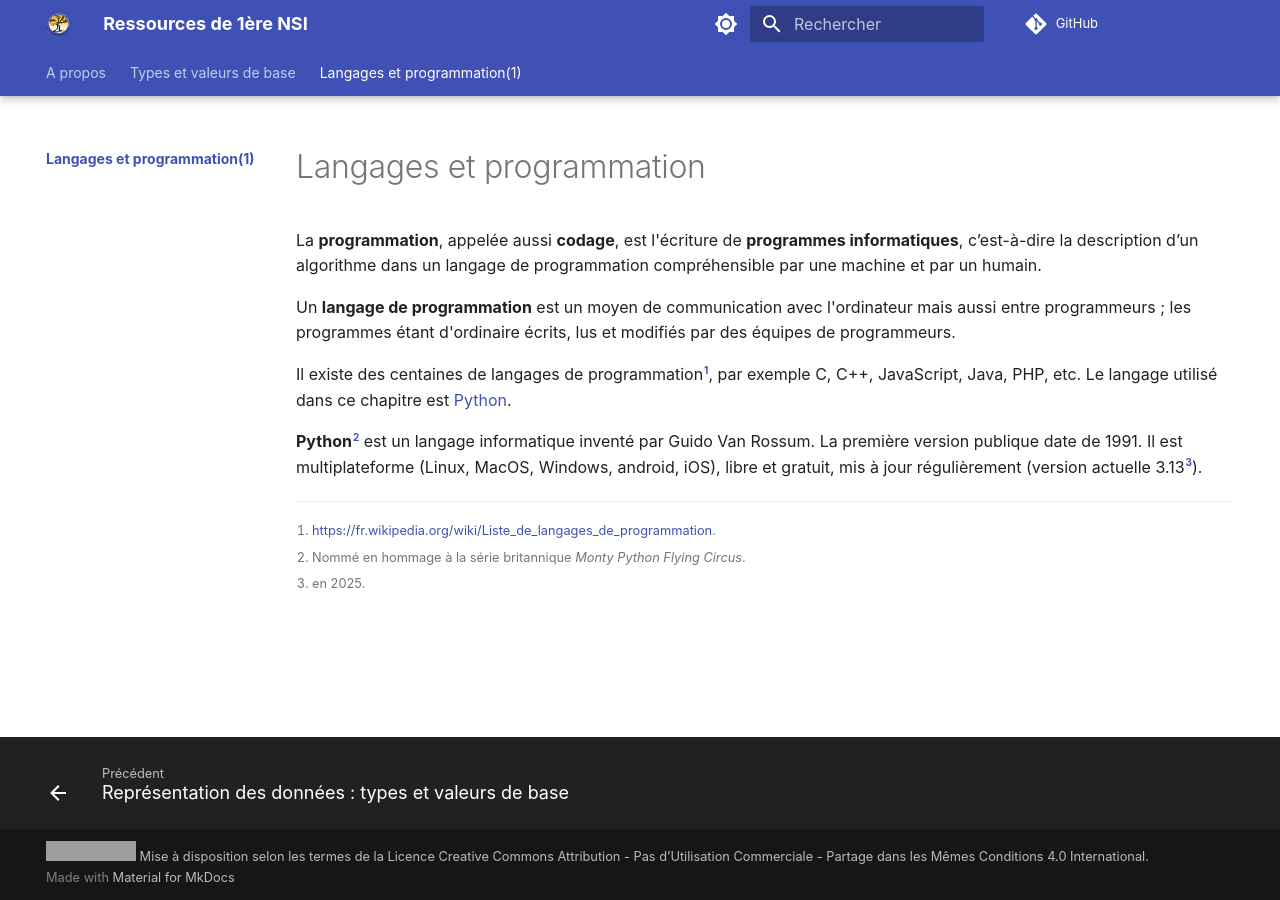
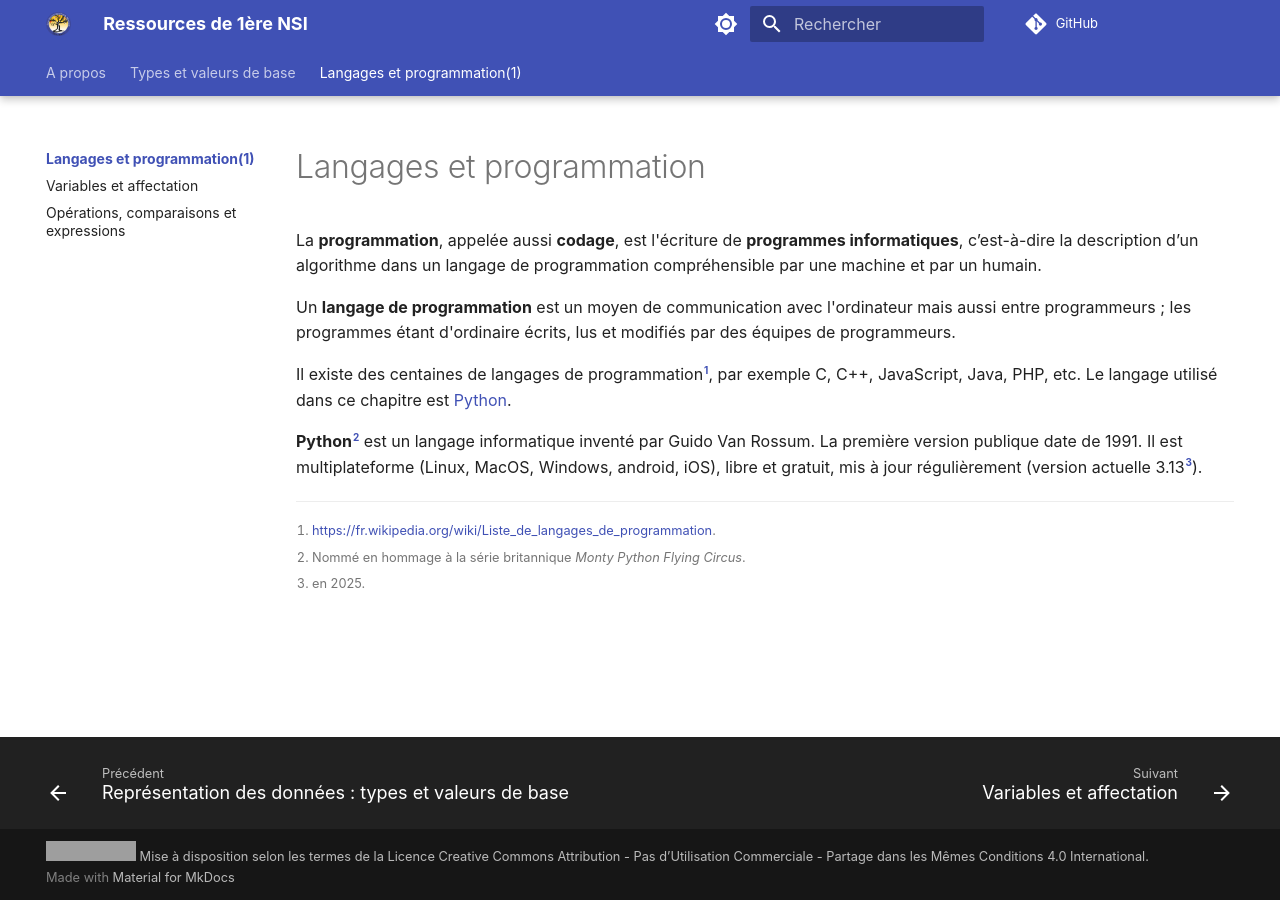
Before and after one commit to eipaca/NSI-1, an MkDocs documentation site: the page built from docs/langages-et-programmation/index.md, in a window 1280 px wide. Built offline with MkDocs 1.6.1 and Material for MkDocs 9.7.7, drawn with Linux system fonts in a browser that asks for light colours; comment, search, counter and statistics services are not loaded; grey boxes are pictures that could not be loaded.

Commit message:
Update mkdocs.yml

```diff
--- a/mkdocs.yml
+++ b/mkdocs.yml
@@ -142,8 +142,8 @@ nav:
 
   - Langages et programmation(1):
     - langages-et-programmation/index.md
-  #  - Variables et affectation: langages-et-programmation/1-variables-affectation.md
-  #  - Opérations, comparaisons et expressions: langages-et-programmation/2-operations-comparaisons-expressions.md
+    - Variables et affectation: langages-et-programmation/1-variables-affectation.md
+    - Opérations, comparaisons et expressions: langages-et-programmation/2-operations-comparaisons-expressions.md
   #  - Instructions: langages-et-programmation/3-instructions.md
   #  - Constructions élémentaires: langages-et-programmation/4-constructions-elementaires.md
   #  - Appel de fonctions: langages-et-programmation/5-fonctions.md
```
